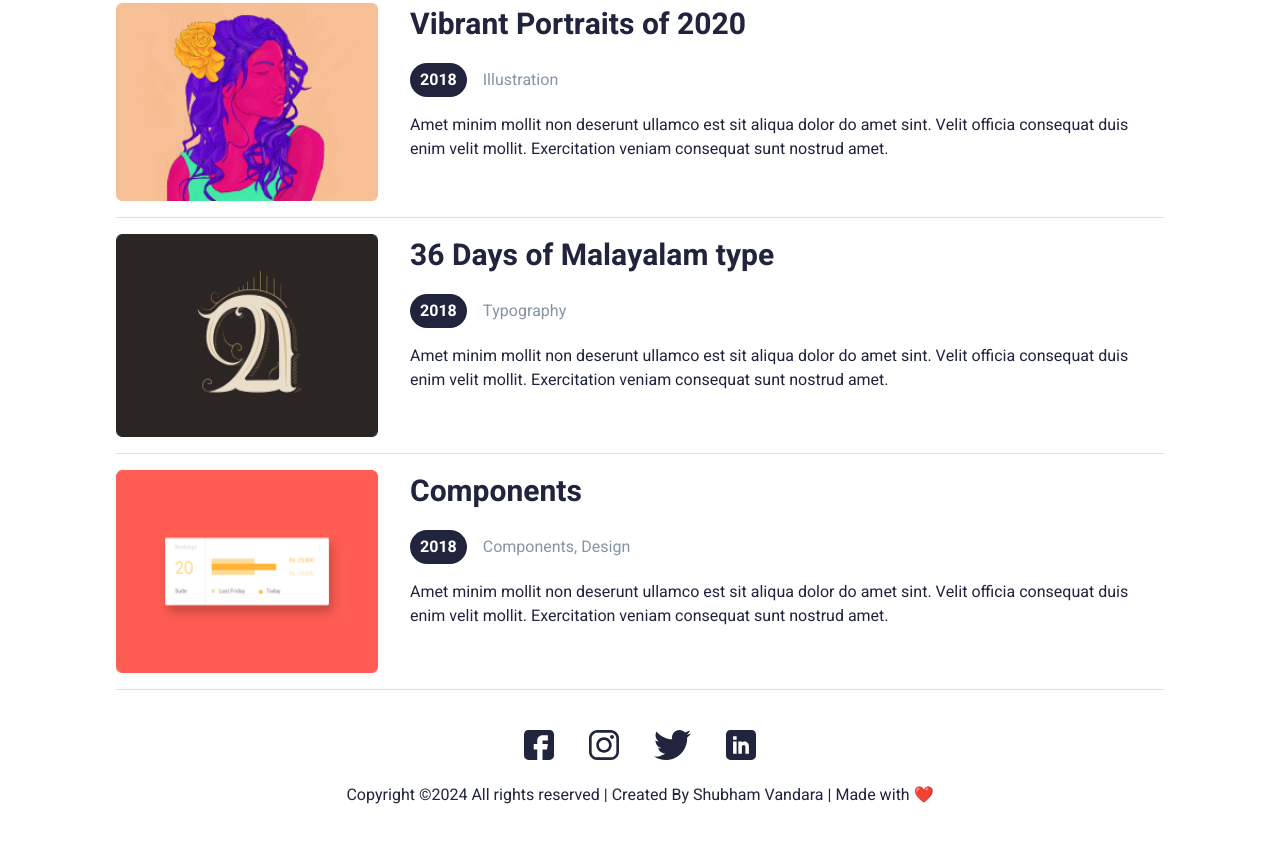
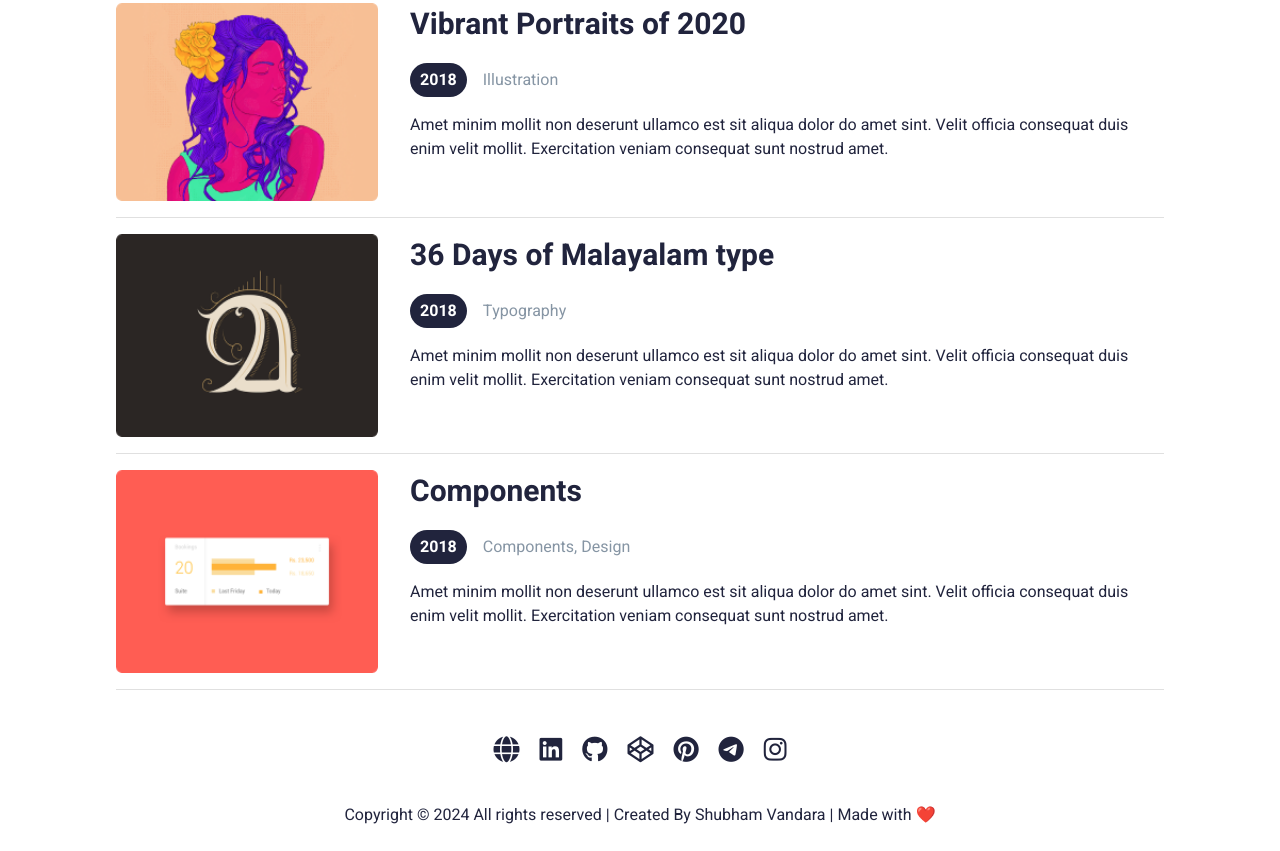
Before and after one commit to Shubham-Vandara/Portfolio-John, a plain HTML site: page Pages/work.html in a window 1280 px wide. Shown: the part 361-1212 px from the top of the page. Drawn offline with nearby package versions, Linux system fonts and the light colour scheme.

Commit message:
Update footer design & perfomance improvements

```diff
--- a/Css/responsive.css
+++ b/Css/responsive.css
@@ -44,8 +44,6 @@
         font-size: 2.5rem;
     }
 
-    /* ******************************* */
-
     .container-nav {
         background-color: #fafafa;
     }
--- a/Css/style.css
+++ b/Css/style.css
@@ -194,6 +194,8 @@ p.year {
     color: var(--light-color);
 }
 
+/* FOOTER SECTION */
+
 .footer {
     display: flex;
     flex-direction: column;
@@ -203,20 +205,33 @@ p.year {
     padding: 1.5rem 1rem;
 }
 
-.footer .icons {
+/* FOOTER SOCIAL LINKS */
+.footer .social-links {
     display: flex;
-    gap: 35px;
+    justify-content: center;
+    margin-bottom: 1rem;
+    gap: 10px;
+}
+
+.footer .social-links a {
+    padding: 5px;
+    font-size: 1.3rem;
+    transition: all 0.5s;
 }
 
 
-/* PAGES CSS */
+.footer .social-links a i:hover {
+    color: var(--primary-color);
+}
+
+/* PAGES PAGE */
 
 .page-title {
     font-size: 30px;
     font-weight: 700;
 }
 
-/* BLOG CSS */
+/* BLOG PAGE */
 
 .blog-content~section {
     display: flex;
@@ -231,7 +246,7 @@ p.year {
 }
 
 
-/* CONTACT FORM CSS */
+/* CONTACT FORM PAGE */
 
 .contact-form {
     background-color: #f4f4f4;
--- a/Pages/work.html
+++ b/Pages/work.html
@@ -104,23 +104,43 @@
       </section>
     </div>
 
-    <!-- * FOOTER -->
+    <!-- FOOTER SECTION -->
 
-    <footer class="container footer">
-      <div class="icons">
-        <a href="#"><img src="../Icon/fb.svg" alt="" /></a>
-        <a href="#"><img src="../Icon/insta.svg" alt="" /></a>
-        <a href="#"><img src="../Icon/twitter.svg" alt="" /></a>
-        <a href="https://www.linkedin.com/in/shubham-vandara/" _blank
-          ><img src="../Icon/Linkedin.svg" alt=""
-        /></a>
+    <footer class="container-section footer">
+      <div class="social-links">
+        <a href="https://shubhamvandara.netlify.app/" target="_blank">
+          <i class="fa-solid fa-globe fa-lg"></i
+        ></a>
+        <a href="https://www.linkedin.com/in/shubham-vandara/" target="_blank"
+          ><i class="fa-brands fa-linkedin fa-lg"></i
+        ></a>
+        <a href="https://github.com/Shubham-Vandara" target="_blank"
+          ><i class="fa-brands fa-github fa-lg"></i
+        ></a>
+        <a href="https://codepen.io/shubham-vandara" target="_blank"
+          ><i class="fa-brands fa-codepen fa-lg"></i
+        ></a>
+        <a href="https://in.pinterest.com/shubham_vandara/" target="_blank"
+          ><i class="fa-brands fa-pinterest fa-lg"></i
+        ></a>
+        <a href="https://t.me/web_development_resources" target="_blank"
+          ><i class="fa-brands fa-telegram fa-lg"></i
+        ></a>
+        <a href="https://www.instagram.com/shubham_vandara/" target="_blank"
+          ><i class="fa-brands fa-instagram fa-lg"></i
+        ></a>
       </div>
-      <div class="copyright">
-        Copyright ©2024 All rights reserved | Created By Shubham Vandara | Made
-        with ❤️
-      </div>
+
+      <p>
+        Copyright &copy; 2024 All rights reserved | Created By Shubham Vandara |
+        Made with ❤️
+      </p>
     </footer>
-
+    <!-- FONT AWESOME LINK -->
+    <script
+      src="https://kit.fontawesome.com/0f21bc6dad.js"
+      crossorigin="anonymous"
+    ></script>
     <script src="../app.js"></script>
   </body>
 </html>
```
Also changed, not shown: Pages/blog.html (+34 -14 lines), Pages/contact.html (+34 -14 lines), index.html (+42 -18 lines), 1 other file.
